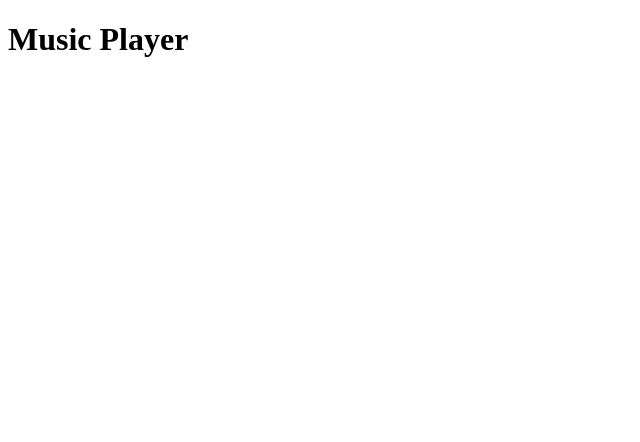
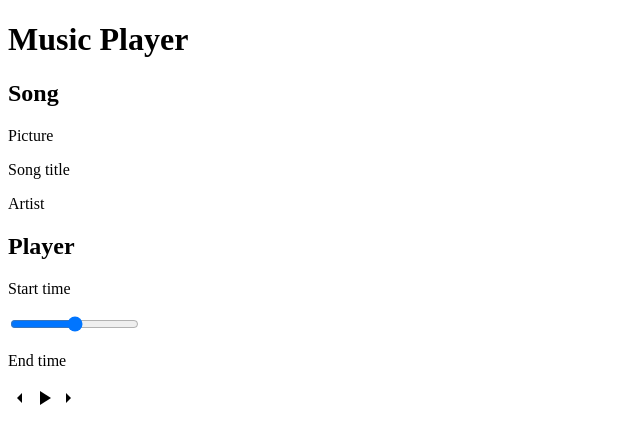
Before and after one commit to ohyland/React-Music-App, a React (Create React App) app: page / in a window 1280 px wide. Shown: the top 442 px of the page, without its empty margins (0-640 px from the left). Built offline with nearby package versions, Linux system fonts and the light colour scheme.

Commit message:
components

```diff
--- a/package.json
+++ b/package.json
@@ -3,6 +3,9 @@
   "version": "0.1.0",
   "private": true,
   "dependencies": {
+    "@fortawesome/fontawesome-svg-core": "^1.2.32",
+    "@material-ui/core": "^4.11.0",
+    "@material-ui/icons": "^4.9.1",
     "@testing-library/jest-dom": "^5.11.4",
     "@testing-library/react": "^11.1.0",
     "@testing-library/user-event": "^12.1.10",
--- a/src/App.js
+++ b/src/App.js
@@ -1,8 +1,15 @@
+import React from "react";
 
-function App() {
+// import components
+import Player from "./components/Player";
+import Song from "./components/Song";
+
+const App = () => {
   return (
     <div className="App">
       <h1>Music Player</h1>
+      <Song />
+      <Player />
     </div>
   );
 }
--- /dev/null
+++ b/src/components/Player.js
@@ -0,0 +1,22 @@
+import React from "react";
+
+// Material UI
+import PlayArrowIcon from '@material-ui/icons/PlayArrow';
+import ArrowRightIcon from '@material-ui/icons/ArrowRight';
+import ArrowLeftIcon from '@material-ui/icons/ArrowLeft';
+
+const Player = () => {
+  return (
+    <div className="player">
+      <h2>Player</h2>
+      <div className="time-control">
+        <p>Start time</p>
+        <input type="range"/>
+        <p>End time</p>
+        <div  className="play-control"><ArrowLeftIcon/><PlayArrowIcon /><ArrowRightIcon/></div>
+      </div>
+    </div>
+  );
+}
+
+export default Player;
--- /dev/null
+++ b/src/components/Song.js
@@ -0,0 +1,14 @@
+import React from "react";
+
+const Song = () => {
+  return (
+    <div className="song">
+      <h2>Song</h2>
+      <p>Picture</p>
+      <p>Song title</p>
+      <p>Artist</p>
+    </div>
+  );
+}
+
+export default Song;
```
Also changed, not shown: 1 other file (tests, documents, lock files or other folders).
